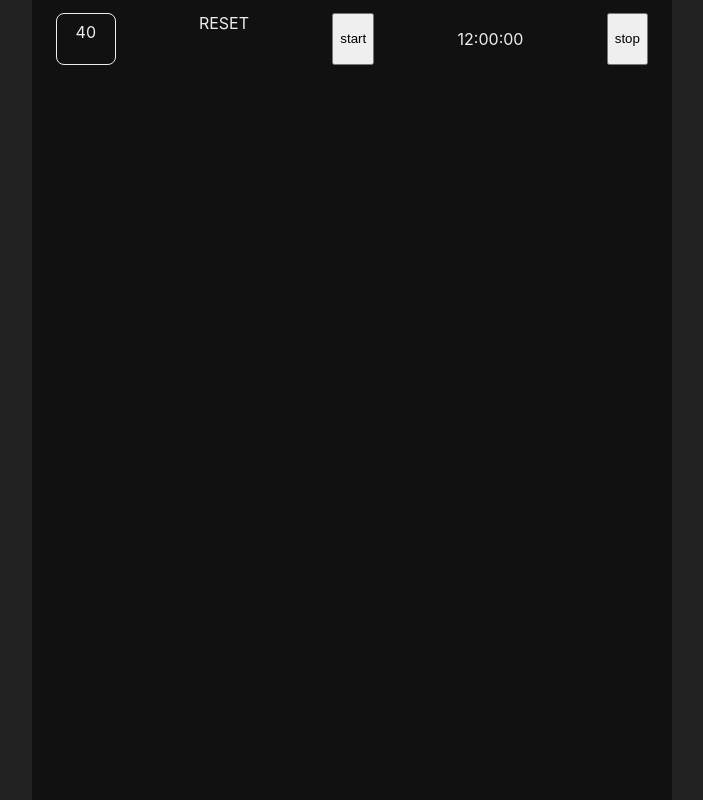
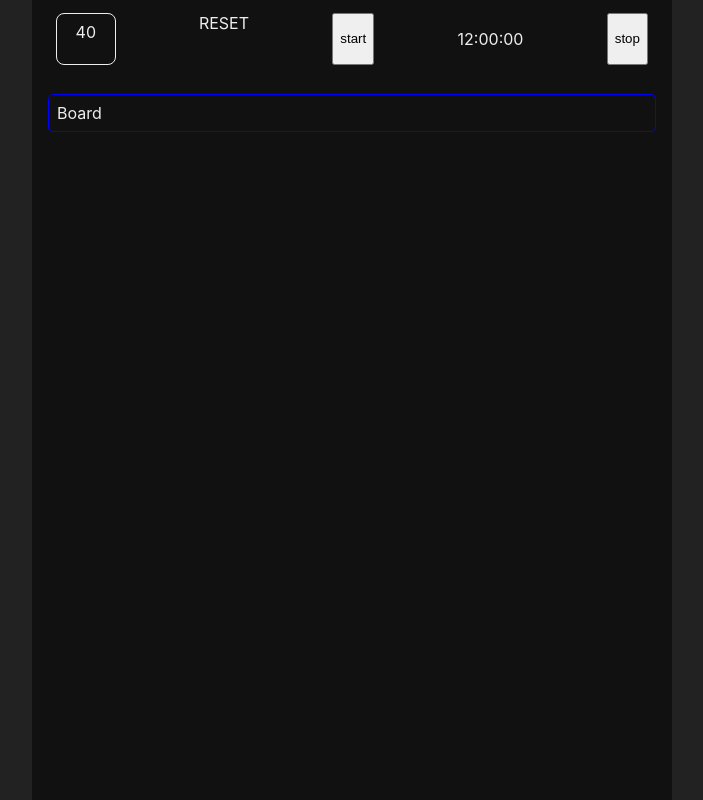
Before and after one commit to MathildeRolland/deminor, a React (Create React App) app: page / in a window 1280 px wide. Shown: the whole page, without its empty margins (288-991 px from the left). Built offline with nearby package versions, Linux system fonts and the light colour scheme.

Commit message:
board component

```diff
--- a/src/App.tsx
+++ b/src/App.tsx
@@ -1,4 +1,4 @@
-import Game from './components/Game';
+import Game from './pages/Game';
 
 import './App.css';
 
--- /dev/null
+++ b/src/components/Board/BoardComponents.js
@@ -0,0 +1,8 @@
+import styled from 'styled-components';
+
+export const StyledBoard = styled.div`
+	margin: 1rem;
+	padding: 0.5rem;
+	border: 0.5px solid blue;
+	border-radius: 0.3em;
+`;
--- /dev/null
+++ b/src/components/Board/index.tsx
@@ -0,0 +1,7 @@
+import { StyledBoard } from './BoardComponents';
+
+const Board = () => {
+	return <StyledBoard>Board</StyledBoard>;
+};
+
+export default Board;
--- /dev/null
+++ b/src/components/Cell/CellComponents.js
@@ -0,0 +1,3 @@
+import styled from 'styled-components';
+
+export const StyledCell = styled.div``;
--- /dev/null
+++ b/src/components/Cell/index.tsx
@@ -0,0 +1,5 @@
+const Cell = () => {
+	return <>Cell</>;
+};
+
+export default Cell;
--- a/src/components/Counter/index.tsx
+++ b/src/components/Counter/index.tsx
@@ -1,4 +1,4 @@
-import { StyledCounter } from './CounterElments';
+import { StyledCounter } from './CounterComponents';
 
 const Counter = () => {
 	return <StyledCounter>40</StyledCounter>;
--- /dev/null
+++ b/src/customHooks/useBoardSize.ts
@@ -0,0 +1,5 @@
+import { useState, useEffect } from 'react';
+
+export const useBoardSize = () => {
+	const [size, setSize] = useState();
+};
--- a/src/components/Game/index.tsx
+++ b/src/pages/Game/index.tsx
@@ -1,10 +1,12 @@
-import Header from '../Header';
+import Board from '../../components/Board';
+import Header from '../../components/Header';
 import { StyledContainer } from './GameComponents';
 
 const Game = () => {
 	return (
 		<StyledContainer>
 			<Header />
+			<Board />
 		</StyledContainer>
 	);
 };
```
Also changed, not shown: src/components/Counter/CounterComponents.js (renamed from src/components/Counter/CounterElments.js), src/pages/Game/GameComponents.js (renamed from src/components/Game/GameComponents.js).
